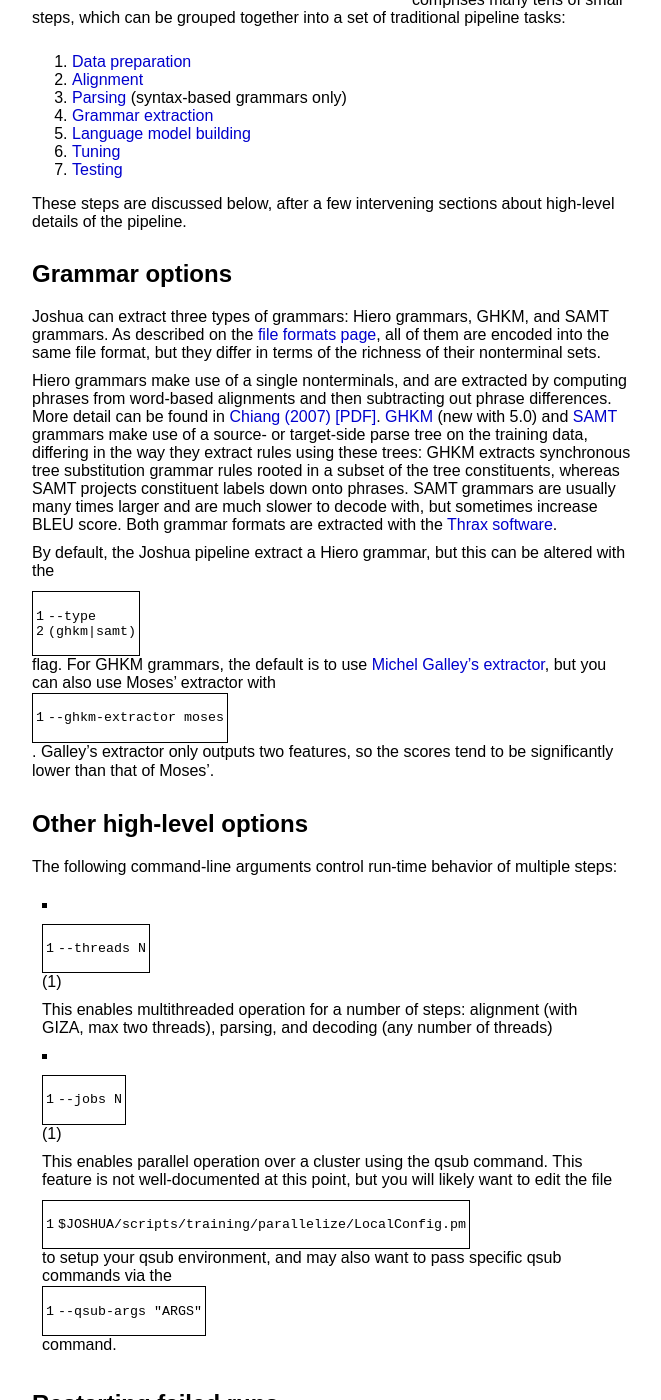
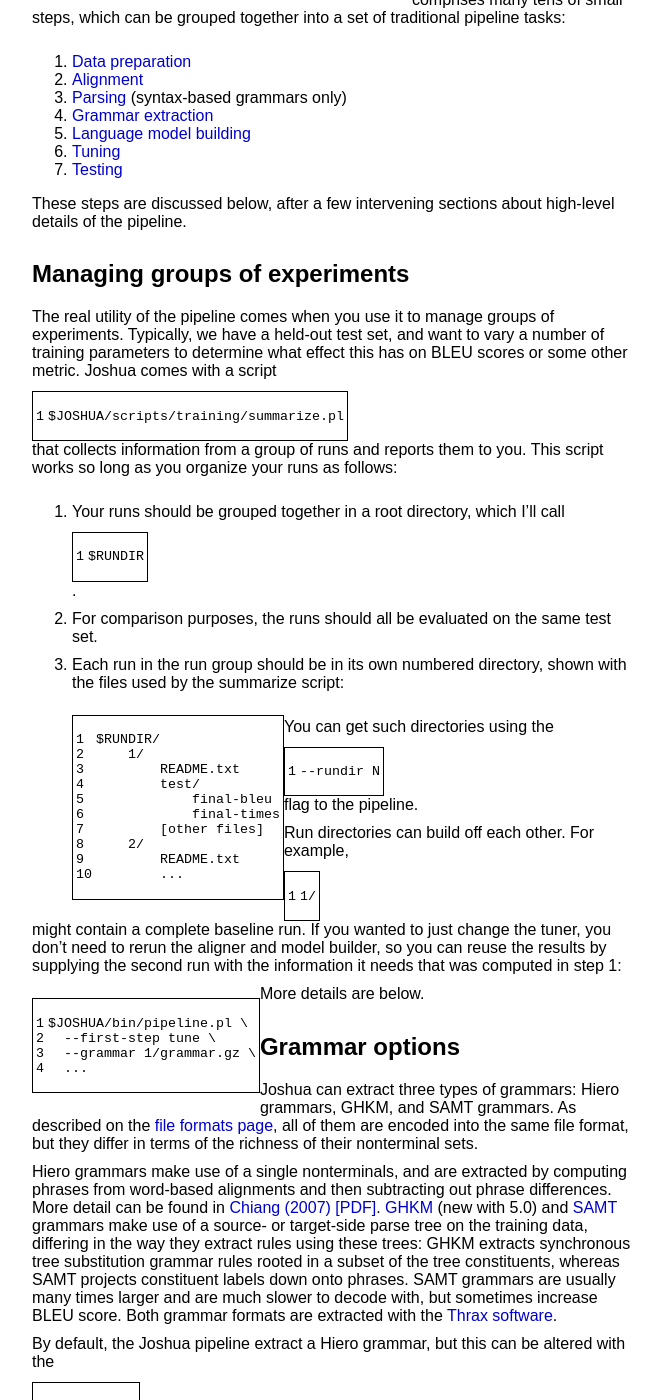
Before and after one commit to joshua-decoder/joshua-decoder.github.com, a Jekyll site: the page built from 5.0/pipeline.md, in a window 1280 px wide and 1400 px high, scrolled down 4643 px. Shown: the whole window, without its empty margins (136-797 px from the left). Built offline with Jekyll 4.4.1, drawn with Linux system fonts in a browser that asks for light colours.

Commit message:
Added note about managing multiple runs

```diff
--- a/5.0/pipeline.md
+++ b/5.0/pipeline.md
@@ -206,6 +206,46 @@
 
 These steps are discussed below, after a few intervening sections about high-level details of the
 pipeline.
+
+## Managing groups of experiments
+
+The real utility of the pipeline comes when you use it to manage groups of experiments. Typically,
+we have a held-out test set, and want to vary a number of training parameters to determine what
+effect this has on BLEU scores or some other metric. Joshua comes with a script
+`$JOSHUA/scripts/training/summarize.pl` that collects information from a group of runs and reports
+them to you. This script works so long as you organize your runs as follows:
+
+1. Your runs should be grouped together in a root directory, which I'll call `$RUNDIR`.
+
+2. For comparison purposes, the runs should all be evaluated on the same test set.
+
+3. Each run in the run group should be in its own numbered directory, shown with the files used by
+the summarize script:
+
+       $RUNDIR/
+           1/
+               README.txt
+               test/
+                   final-bleu
+                   final-times
+               [other files]
+           2/
+               README.txt
+               ...
+
+You can get such directories using the `--rundir N` flag to the pipeline.
+
+Run directories can build off each other. For example, `1/` might contain a complete baseline
+run. If you wanted to just change the tuner, you don't need to rerun the aligner and model builder,
+so you can reuse the results by supplying the second run with the information it needs that was
+computed in step 1:
+
+    $JOSHUA/bin/pipeline.pl \
+      --first-step tune \
+      --grammar 1/grammar.gz \
+      ...
+
+More details are below.
 
 ## Grammar options
 
```
